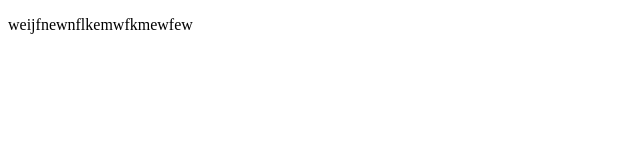
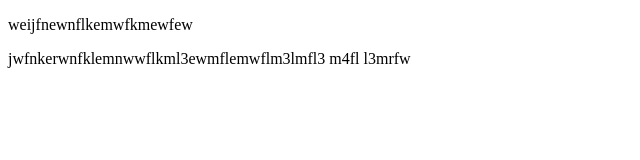
Before and after one commit to krassnodar/test2, a plain HTML site: page index.html in a window 1280 px wide. Shown: the whole page, without its empty margins (0-640 px from the left). Drawn offline with Linux system fonts and the light colour scheme.

Commit message:
third commit

```diff
--- a/index.html
+++ b/index.html
@@ -8,5 +8,6 @@
   </head>
   <body>
     <p>weijfnewnflkemwfkmewfew</p>
+    <p>jwfnkerwnfklemnwwflkml3ewmflemwflm3lmfl3 m4fl l3mrfw</p>
   </body>
 </html>
```
